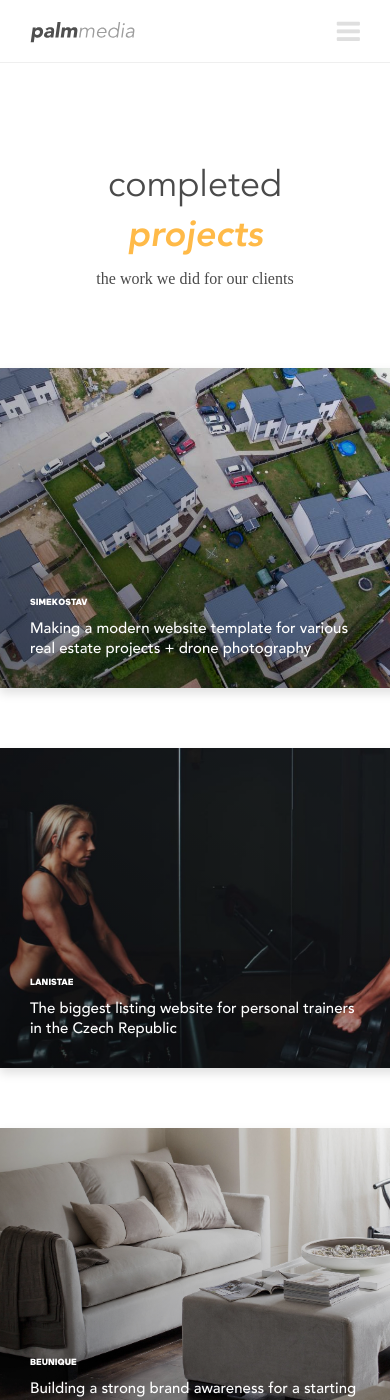
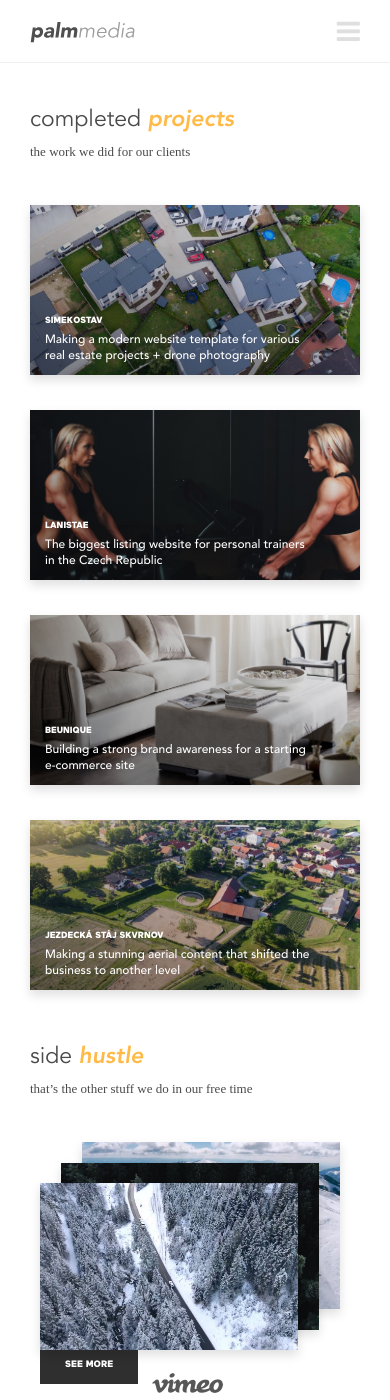
Before and after one commit to StyvekDrtic/palmmedia.cz, a Jekyll site: the page built from projects.html, in a window 390 px wide and 1400 px high. Built offline with Jekyll 4.4.1, drawn with Linux system fonts in a browser that asks for light colours; nearby versions of some CDN libraries; some web fonts are replaced; some of the changed text lies outside the part shown.

Commit message:
pokrok na mobilnich projektech

```diff
--- a/_includes/projects_i.html
+++ b/_includes/projects_i.html
@@ -51,7 +51,7 @@
   </div>
   <div class="projectList">
     <div class="vimeo wow fadeInUp" data-wow-delay="0.2s">
-      <a href="https://vimeo.com/user23070696" class="socialLogo"><img src="assets/img/vimeo.png" alt="vimeo"></a>
+      <a href="https://vimeo.com/user23070696" class="socialLogo socialLogoDesktop"><img src="assets/img/vimeo.png" alt="vimeo"></a>
       <ul class="videos">
         <li>
           <a href="https://vimeo.com/221325250">
@@ -90,20 +90,24 @@
           </a>
         </li>
       </ul>
-      <ul class="videosMobile">
+      <div class="videosMobile">
+        <ul>
           <li>
             <div class="romania"></div>
           </li>
           <li>
+            <div class="justAnotherDay"></div>
+          </li>
+          <li>
             <div class="zauchensee"></div>
           </li>
-        <li>
-          <div class="justAnotherDay"></div>
-        </li>
         </ul>
+        <a class="button" href="#">SEE MORE</a>
+        <a href="https://vimeo.com/user23070696" class="socialLogo"><img src="assets/img/vimeo.png" alt="vimeo"></a>
+      </div>
     </div>
     <div class="instagram wow fadeInUp" data-wow-delay="0.2s">
-      <a href="https://www.instagram.com/styvekdrtic/" class="socialLogo"><img src="assets/img/instagram.png" alt="instagram"><span>Instagram</span></a>
+      <a href="https://www.instagram.com/styvekdrtic/" class="socialLogo socialLogoDesktop"><img src="assets/img/instagram.png" alt="instagram"><span>Instagram</span></a>
       <ul class="pictures">
         <li>
           <a href="#">
@@ -136,7 +140,8 @@
           </a>
         </li>
       </ul>
-      <ul class="picturesMobile">
+      <div class="picturesMobile">
+        <ul>
           <li>
             <a href="#">
               <div class="photo1"></div>
@@ -154,6 +159,9 @@
           </li>
         </ul>
         <a class="button" href="#">SEE MORE</a>
+        <a href="https://www.instagram.com/styvekdrtic/" class="socialLogo"><img src="assets/img/instagram.png" alt="instagram"><span>Instagram</span></a>
+      </div>
+      <a class="button socialLogoDesktop" href="#">SEE MORE</a>
     </div>
     <div class="others">
       <div class="github wow fadeInLeft" data-wow-delay="0.2s">
--- a/_sass/_projects_i.scss
+++ b/_sass/_projects_i.scss
@@ -25,6 +25,13 @@
       display: block;
       text-align: center;
     }
+
+    @media screen and (max-width: 525px) {
+      text-align: left;
+      width: 100%;
+      font-size: 23px;
+      line-height: 31px;
+    }
   }
 
   p {
@@ -45,12 +52,29 @@
       text-align: center;
       width: auto;
     }
+
+    @media screen and (max-width: 525px) {
+      text-align: left;
+      width: 100%;
+      font-size: 13px;
+      margin-top: 10px;
+    }
   }
 
   @media screen and (max-width: 850px) {
     width: calc(100% - 80px);
     margin: 80px auto;
     margin-top: 30px;
+  }
+
+  @media screen and (max-width: 525px) {
+    text-align: left;
+    width: calc(100% - 60px);
+    margin-left: auto;
+    margin-right: auto;
+    max-width: 400px;
+    margin-bottom: 45px;
+    margin-top: 40px;
   }
 }
 
@@ -102,6 +126,18 @@
         width: 480px;
         margin-bottom: 60px !important;
       }
+
+      @media screen and (max-width: 525px) {
+        width: calc(100% - 60px);
+        margin-left: auto;
+        margin-right: auto;
+        max-width: 400px;
+        margin-bottom: 35px !important;
+
+        &:last-child {
+          margin-bottom: 0px !important;
+        }
+      }
     }
   }
 
@@ -123,6 +159,12 @@
           margin: 0;
           z-index: 1;
           text-align: left;
+        }
+
+        @media screen and (max-width: 525px) {
+          font-size: 9px;
+          bottom: 49px;
+          left: 15px;
         }
       }
 
@@ -146,6 +188,13 @@
           z-index: 1;
           text-align: left;
         }
+
+        @media screen and (max-width: 525px) {
+          font-size: 12px;
+          bottom: 12px;
+          left: 15px;
+          line-height: 16px;
+        }
       }
     }
 
@@ -158,6 +207,24 @@
       width: 480px;
       height: 320px;
     }
+
+    @media screen and (max-width: 525px) {
+      width: 100%;
+      height: 250px;
+    }
+
+    @media screen and (max-width: 420px) {
+      width: 100%;
+      height: 170px;
+    }
+  }
+
+  @media screen and (max-width: 525px) {
+    padding-top: 93px;
+  }
+
+  @media screen and (max-width: 450px) {
+    padding-top: 63px;
   }
 }
 
@@ -224,8 +291,44 @@
     .videosMobile {
       display: none;
 
-      div {
+      ul {
+        padding: 0;
+        margin: 0;
+        position: relative;
+        width: 300px;
+        height: 209px;
 
+        li {
+          list-style: none;
+          position: absolute;
+
+          div {
+            width: 258px;
+            height: 167px;
+            -webkit-box-shadow: 0px 5px 10px 0px rgba(0, 0, 0, 0.13);
+            -moz-box-shadow: 0px 5px 10px 0px rgba(0, 0, 0, 0.13);
+            box-shadow: 0px 5px 10px 0px rgba(0, 0, 0, 0.13);
+          }
+
+          &:nth-child(3) {
+            top: 41px;
+            left: 0;
+          }
+
+          &:nth-child(2) {
+            top: 20.83px;
+            left: 20.76px;
+          }
+
+          &:nth-child(1) {
+            top: 0px;
+            right: 0px;
+          }
+        }
+      }
+
+      @media screen and (max-width: 525px) {
+        display: block;
       }
     }
 
@@ -368,6 +471,10 @@
           margin-bottom: 60px;
         }
       }
+
+      @media screen and (max-width: 525px) {
+        display: none;
+      }
     }
   }
 
@@ -379,6 +486,73 @@
 
     .picturesMobile {
       display: none;
+      position: relative;
+
+      ul {
+        position: relative;
+
+        li {
+          list-style: none;
+
+          div {
+            width: 237px;
+            height: 291px;
+            -webkit-box-shadow: 0px 5px 10px 0px rgba(0, 0, 0, 0.13);
+            -moz-box-shadow: 0px 5px 10px 0px rgba(0, 0, 0, 0.13);
+            box-shadow: 0px 5px 10px 0px rgba(0, 0, 0, 0.13);
+          }
+
+          .photo1 {
+            background: url("../img/content/instagram/ig_1.jpg");
+            background-position: center;
+            background-repeat: no-repeat;
+            background-size: cover;
+          }
+
+          .photo2 {
+            background: url("../img/content/instagram/ig_2.jpg");
+            background-position: center;
+            background-repeat: no-repeat;
+            background-size: cover;
+          }
+
+          .photo3 {
+            background: url("../img/content/instagram/ig_3.jpg");
+            background-position: center;
+            background-repeat: no-repeat;
+            background-size: cover;
+          }
+        }
+      }
+
+      .button {
+        position: absolute;
+        left: 0;
+        bottom: 0;
+        margin: 0;
+      }
+
+      .socialLogo {
+        position: absolute;
+        right: 0;
+        bottom: 0;
+        margin: 0;
+        width: auto;
+        display: inline-block;
+
+
+        img {
+          margin-bottom: 0;
+        }
+
+        span {
+          margin-bottom: 0;
+        }
+      }
+
+      @media screen and (max-width: 525px) {
+        display: block;
+      }
     }
 
     .pictures {
@@ -492,6 +666,10 @@
           display: block;
         }
       }
+
+      @media screen and (max-width: 525px) {
+        display: none;
+      }
     }
 
     .button {
@@ -556,4 +734,14 @@
   @media screen and (max-width: 1100px) {
     margin-top: 100px;
   }
+
+  @media screen and (max-width: 850px) {
+    margin-top: 50px;
+  }
 }
+
+.socialLogoDesktop {
+  @media screen and (max-width: 525px) {
+    display: none !important;
+  }
+}
```
Lines whose indentation alone changed are shown as unchanged.
